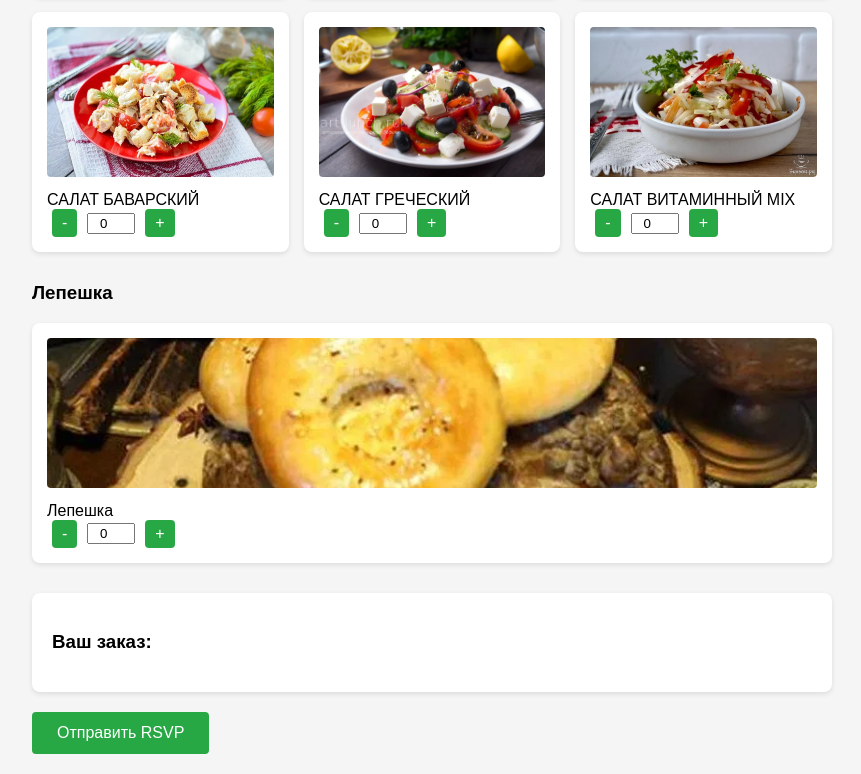
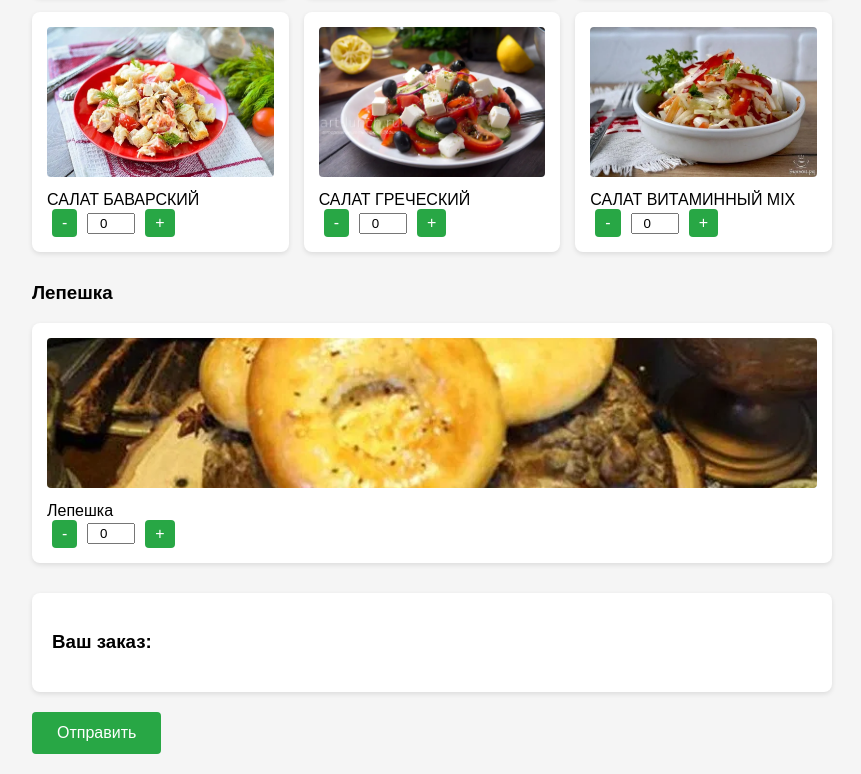
Before and after one commit to serjkabanov/DR, a plain HTML site: page index.html in a window 1280 px wide. Shown: the part 1952-2726 px from the top of the page, without its empty margins (208-1069 px from the left). Drawn offline with Linux system fonts and the light colour scheme.

Commit message:
Update index.html

```diff
--- a/index.html
+++ b/index.html
@@ -3,7 +3,7 @@
 <head>
     <meta charset="UTF-8">
     <meta name="viewport" content="width=device-width, initial-scale=1.0">
-    <title>RSVP на день рождения</title>
+    <title>Приглашение на день рождения</title>
     <!-- Подключение CSS -->
     <link rel="stylesheet" href="css/styles.css">
 </head>
@@ -50,7 +50,7 @@
             <!-- Скрытые поля для Formspree -->
             <input type="hidden" name="order" id="orderData">
 
-            <button type="submit">Отправить RSVP</button>
+            <button type="submit">Отправить</button>
         </form>
     </div>
 
```
